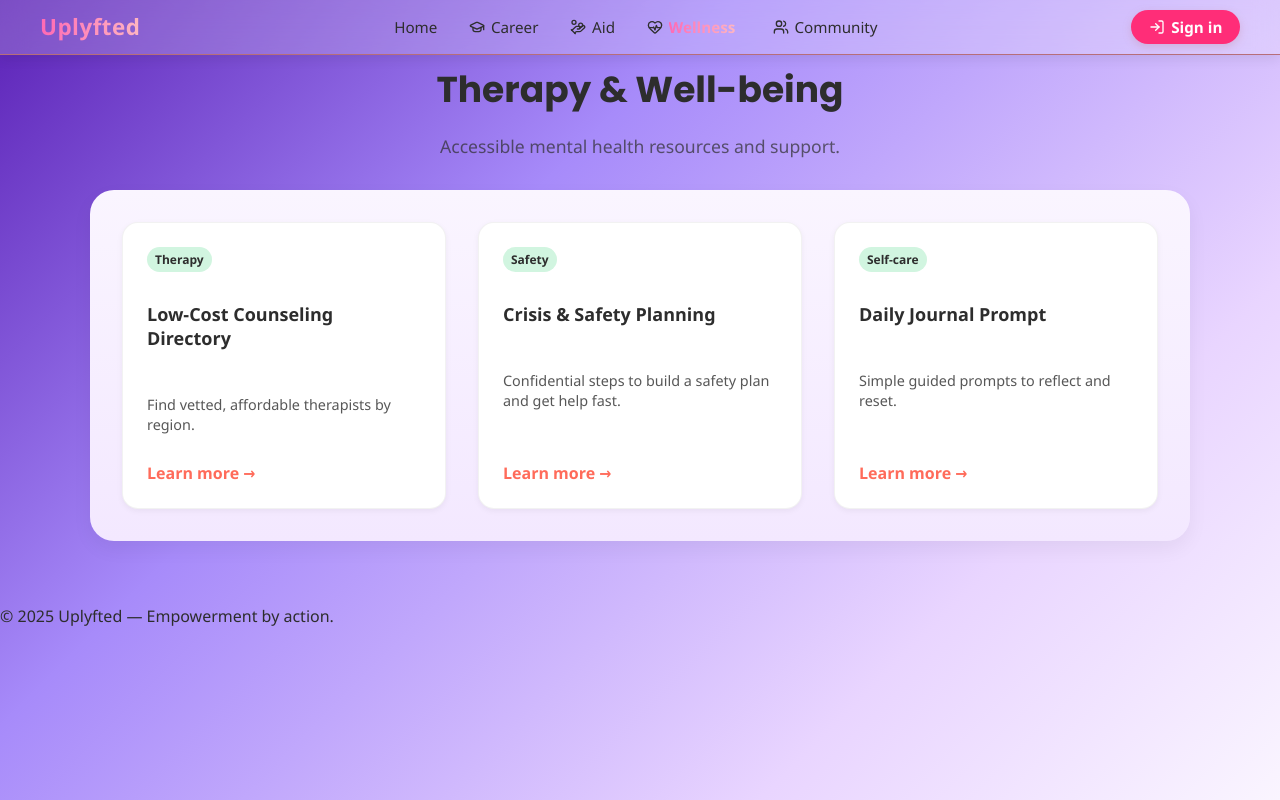
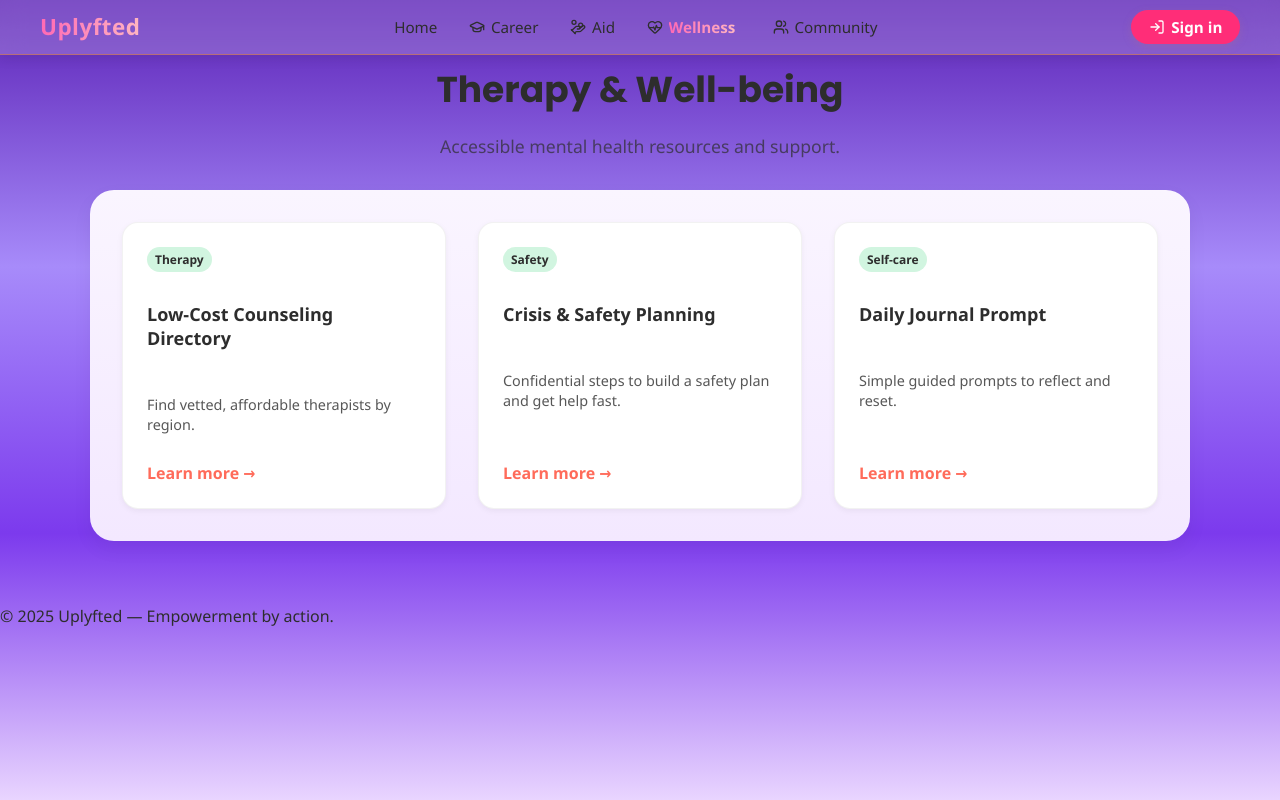
Before and after one commit to Sparshar-Njuguna/UPLYFTED, a React (Vite) app: page /wellness in a window 1280 px wide. Built offline with nearby package versions, Linux system fonts and the light colour scheme.

Commit message:
Changed wellness page background color

```diff
--- a/src/styles/Wellness.css
+++ b/src/styles/Wellness.css
@@ -6,7 +6,7 @@ body {
     #5b21b6 0%,
     #a78bfa 35%,
     #e9d5ff 75%,
-    #faf5ff 100%
+
   );
   background-attachment: fixed; /* keeps it smooth while scrolling */
 }
```
